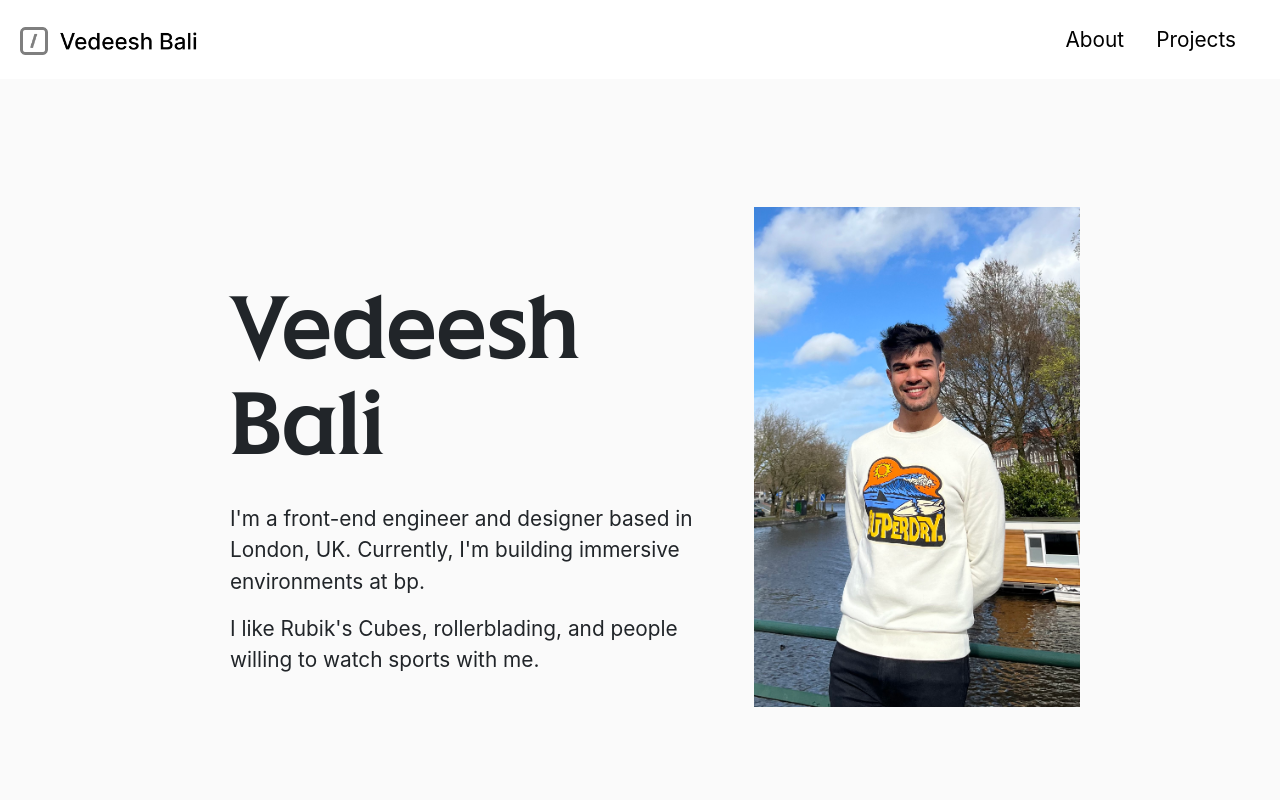
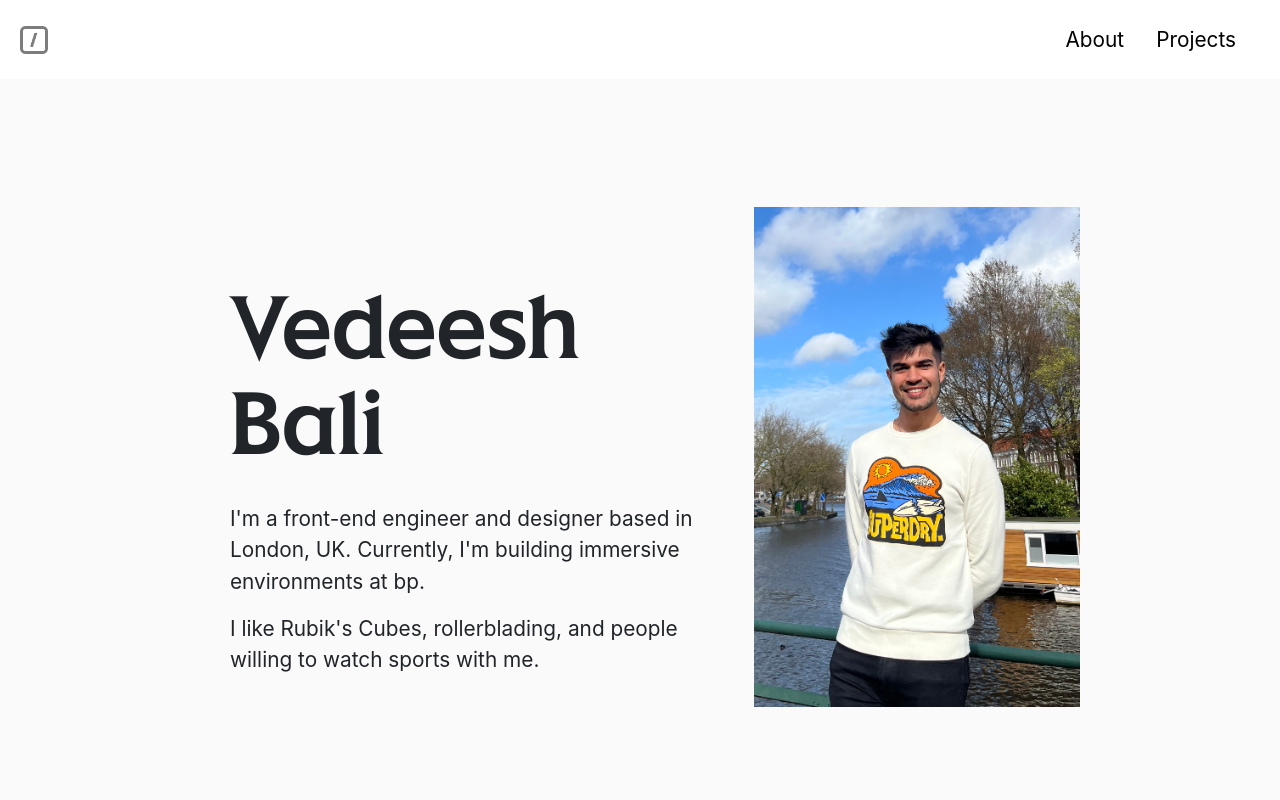
Before and after one commit to k20012691/portfolio, a React (Create React App) app: page / in a window 1280 px wide. Shown: the top 800 px of the page. Built offline with nearby package versions, Linux system fonts and the light colour scheme.

Commit message:
add branding animation

```diff
--- a/src/components/Nav/NavStyle.css
+++ b/src/components/Nav/NavStyle.css
@@ -5,3 +5,18 @@ a.nav-link {
 .nav {
     padding: 0.5rem;
 }
+
+#branding {
+    color: #000;
+    font-weight: 500;
+    font-size: 22px;
+    cursor: pointer;
+}
+
+.navbar-brand {
+    display: flex;
+    flex-direction: row;
+    align-items: center;
+    justify-content: center;
+    gap: 0.8rem;
+}
--- a/src/components/Nav/NavigationBar.js
+++ b/src/components/Nav/NavigationBar.js
@@ -1,15 +1,25 @@
 import React from 'react'
 import { NavItem, NavLink, Navbar, NavbarBrand, Nav } from 'reactstrap'
 import './NavStyle.css'
+import { motion } from 'framer-motion'
 
-import logo from '../../assets/img/NavbarBranding.png'
+import logo from '../../assets/img/icon.png'
 
 function NavigationBar() {
+    const variants = {
+        hidden: { opacity: 0, translateX: -20 },
+        hover: { opacity: 1, translateX: 0 }
+    }
   return (
     <>
         <Navbar color='white' className='nav'>
             <NavbarBrand href='#/'>
-                <img src={logo} alt='Logo' height='28px' />
+                <motion.div whileHover='hover' className='navbar-brand'>
+                    <motion.img src={logo} height='28px' alt='Branding' />
+                    <motion.span id='branding' variants={variants} initial={variants.hidden}>
+                        Vedeesh Bali
+                    </motion.span>
+                </motion.div>
             </NavbarBrand>
             <Nav>
                 <NavItem>
```
Also changed, not shown: src/assets/img/icon.png (added).
